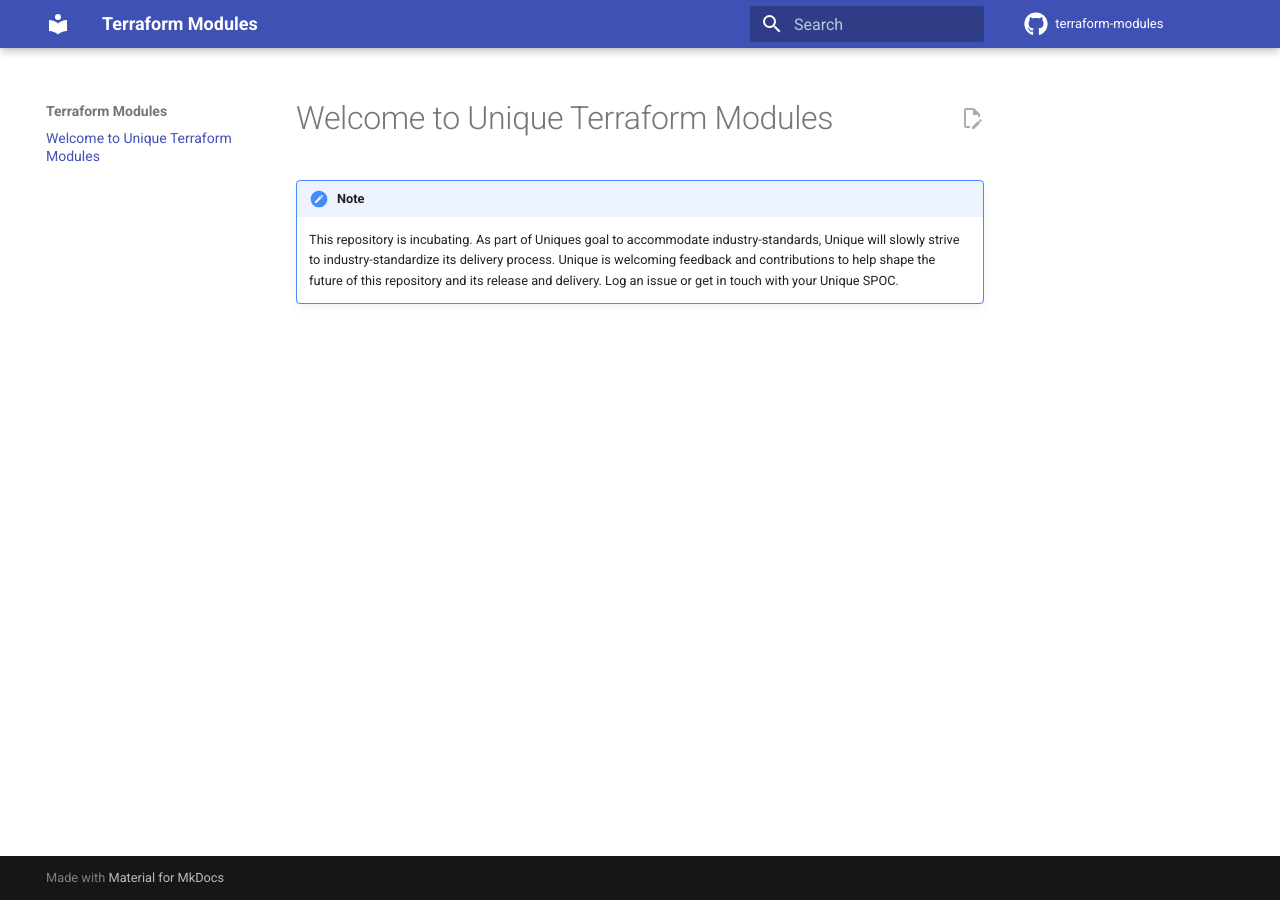
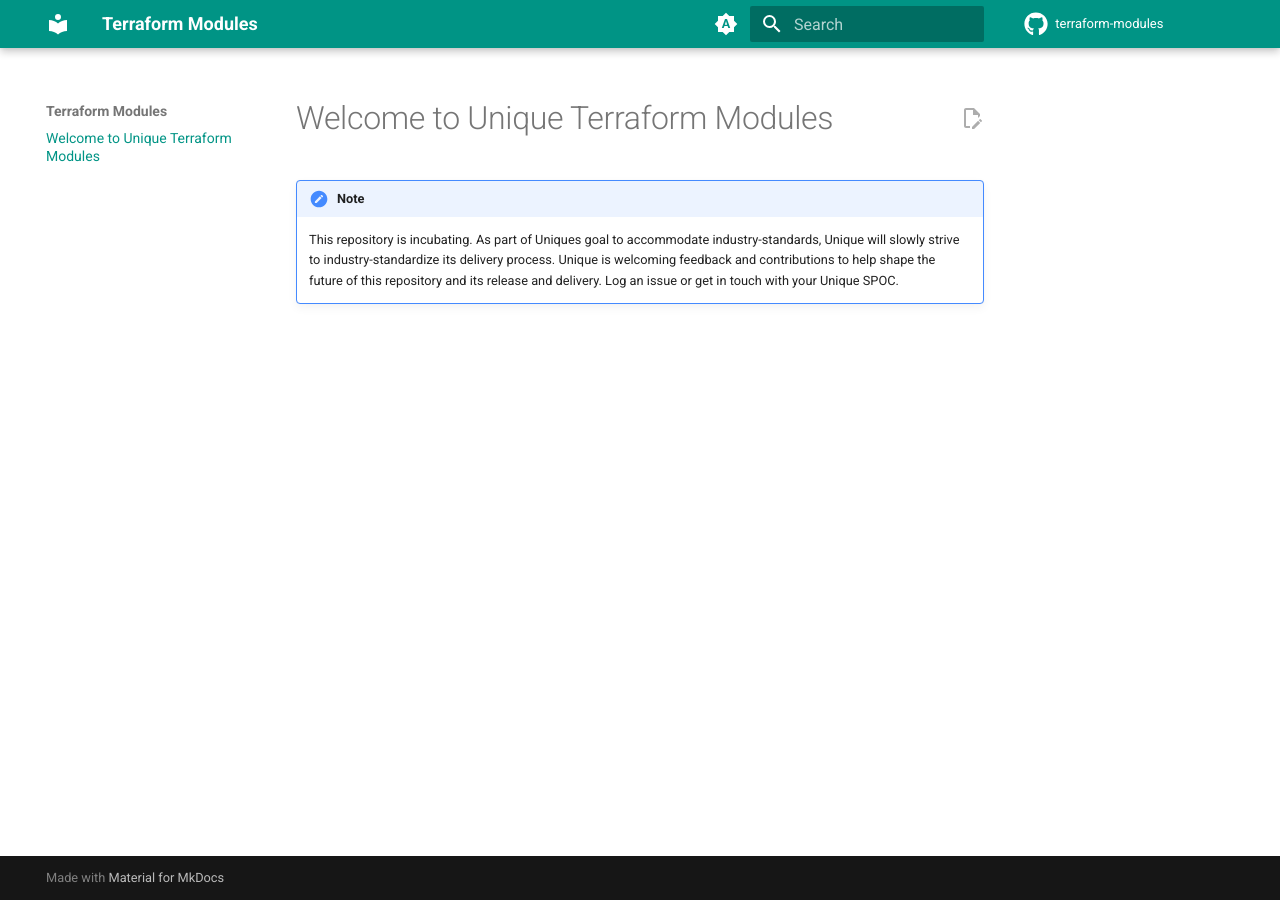
Before and after one commit to Unique-AG/terraform-modules, an MkDocs documentation site: the page built from docs/index.md, in a window 1280 px wide. Built offline with MkDocs 1.6.1 and Material for MkDocs 9.7.7, drawn with Linux system fonts in a browser that asks for light colours; comment, search, counter and statistics services are not loaded.

Commit message:
feat: add colors

```diff
--- a/mkdocs.yml
+++ b/mkdocs.yml
@@ -1,17 +1,37 @@
-site_name: Terraform Modules
-site_url: https://unique-ag.github.io/terraform-modules
-site_dir: build
-theme:
-  name: material
-  icon:
-    repo: fontawesome/brands/github
-  features:
-    - content.action.edit
+edit_uri: edit/main/docs/
+extra_css:
+  - stylesheets/extra.css
 markdown_extensions:
   - admonition
   - pymdownx.details
   - pymdownx.superfences
-
+repo_name: terraform-modules
 repo_url: https://github.com/unique-ag/terraform-modules
-repo_name: terraform-modules
-edit_uri: edit/main/docs/
+site_dir: build
+site_name: Terraform Modules
+site_url: https://unique-ag.github.io/terraform-modules
+theme:
+  features:
+    - content.action.edit
+  font:
+    text: Roboto
+  icon:
+    repo: fontawesome/brands/github
+  name: material
+  palette:
+    - media: "(prefers-color-scheme)"
+      toggle:
+        icon: material/brightness-auto
+        name: Switch to light mode
+    - media: "(prefers-color-scheme: light)"
+      scheme: default
+      primary: teal
+      toggle:
+        icon: material/brightness-7
+        name: Switch to dark mode
+    - media: "(prefers-color-scheme: dark)"
+      scheme: slate
+      primary: blue grey
+      toggle:
+        icon: material/brightness-4
+        name: Switch to system preference
```
Also changed, not shown: 2 other files.
